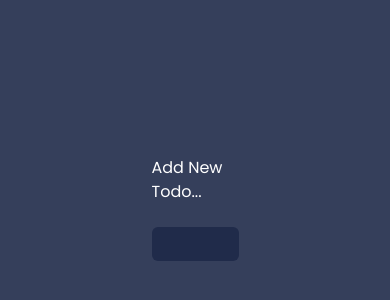
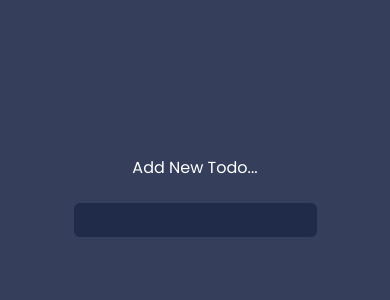
Before and after one commit to sahbajalili/todo-list-repository, a plain HTML site: page index.html in a window 390 px wide. Drawn offline with nearby package versions, Linux system fonts and the light colour scheme.

Commit message:
Update style.css

```diff
--- a/style.css
+++ b/style.css
@@ -108,3 +108,9 @@ body {
 #todo-input:focus {
     border: 3px solid #314e9f;
 }
+
+@media screen and (max-width:520px) {
+    .container {
+        width: 70%;
+    }
+}
```
